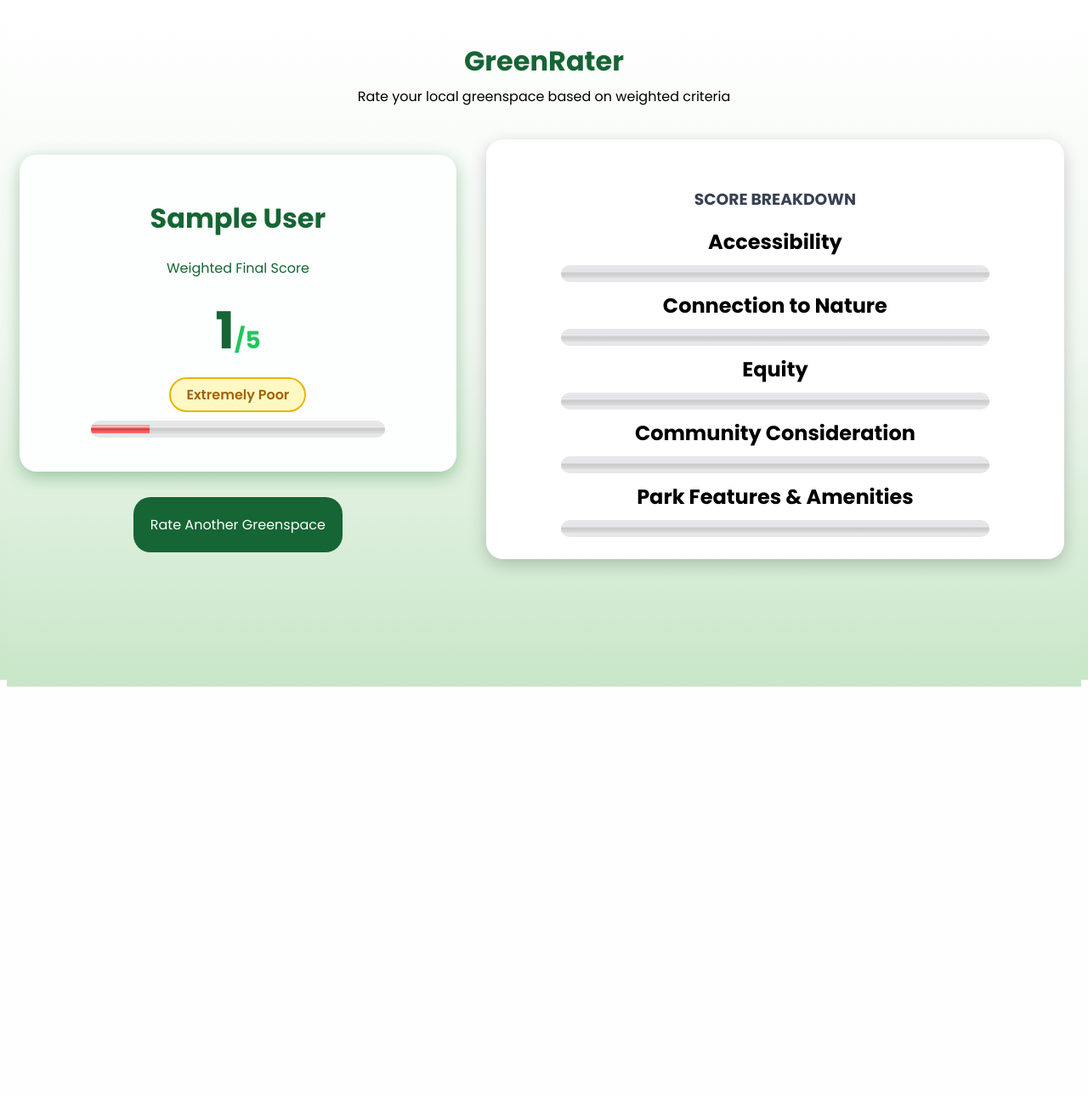
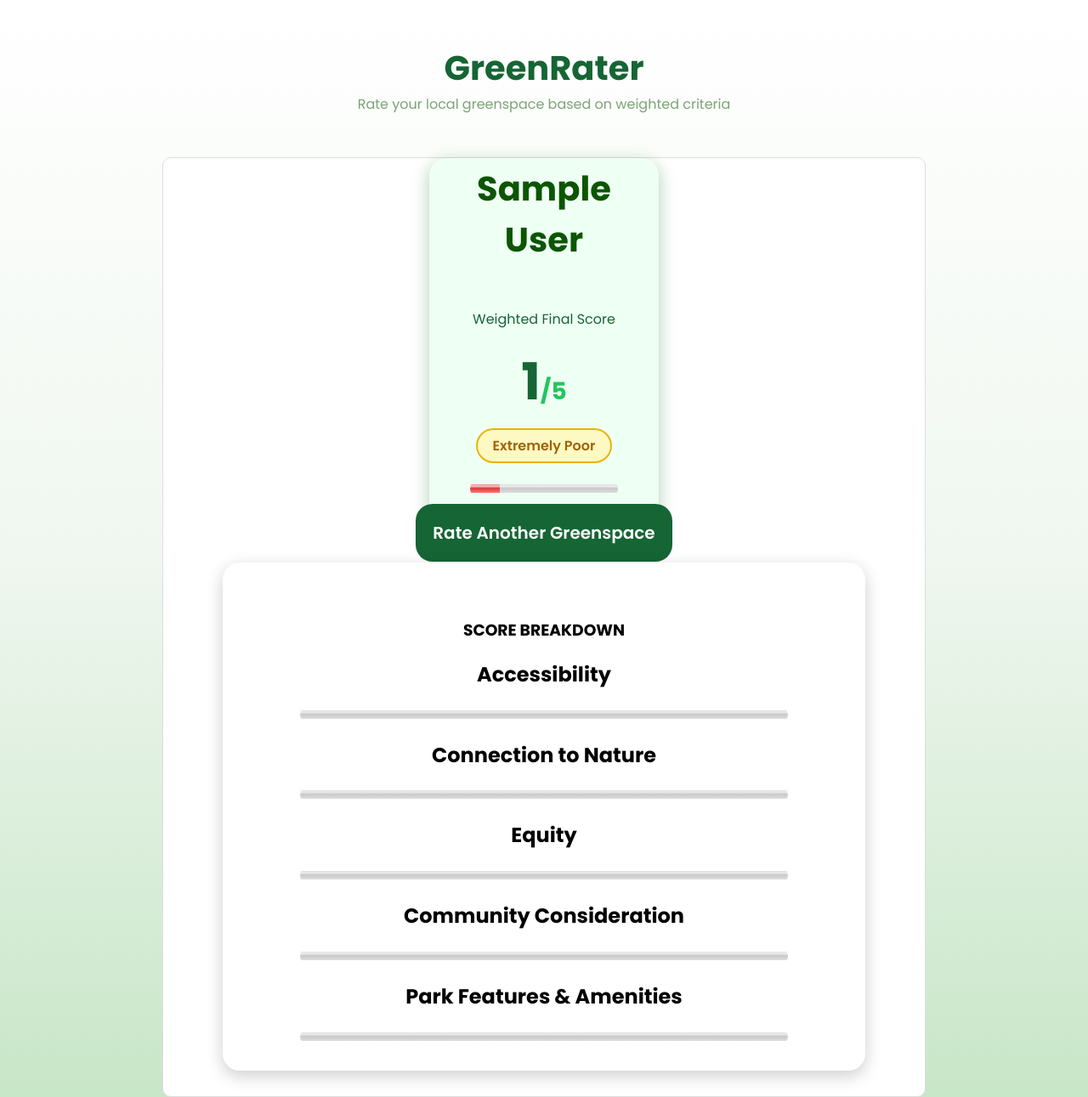
Before and after one commit to lurplee/greenspace_project, a Flask app: page /results in a window 1280 px wide. Shown: the whole page at 85% size. Before the commit the page ends 808 px from the top, so only its background shows below. Run offline with Flask 3, Linux system fonts and the light colour scheme; the visitor is signed in with stand-in values (Sample User, id 1).

Commit message:
Restructing home page and results page styling, adding top navigation bar

```diff
--- a/static/style.css
+++ b/static/style.css
@@ -1,110 +1,196 @@
-body,html {
-    background: linear-gradient(to bottom, #ffffff, #f0f7f0, #c8e6c8);        height:100%;
+html,
+body {
+    min-height: 100%;
+    margin: 0;
     font-family: Poppins;
-
 }
 
-.heading .p{
-    margin-bottom:40px;
+body {
+    background: linear-gradient(to bottom, #ffffff, #f0f7f0, #c8e6c8);
+    background-repeat: no-repeat;
+}
+
+/* Navbar container */
+.navbar {
+    overflow: hidden;
+    background-color: #093902;
+    padding-right: 20px;
+}
+
+/* Links inside navbar */
+.navbar a {
+    float: right;
+    font-size: 16px;
+    color: white;
+    text-align: center;
+    padding: 30px 16px;
+    text-decoration: underline 0.15em rgba(0, 0, 0, 0);
+    transition: text-decoration-color 300ms;
+}
+
+/* Dropdown container */
+.dropdown {
+    float: right;
+    overflow: hidden;
+}
+
+/* Dropdown button */
+.dropdown .dropbtn {
+    font-size: 16px;
+    border: none;
+    outline: none;
+    color: white;
+    padding: 30px 16px;
+    background-color: inherit;
+    font-family: inherit;
+    margin: 0;
+}
+
+/* Navbar title */
+.navbar h1 {
+    margin-left: 40px;
+    font-weight: 600;
+    float: left;
+    color: white;
+    font-size: 30px;
+}
+
+/* Navbar hover */
+.navbar a:hover,
+.dropdown:hover .dropbtn {
+    text-decoration-color: white;
+    text-underline-offset: 0.4em;
+}
+
+/* Dropdown content */
+.dropdown-content {
+    display: none;
+    position: absolute;
+    background-color: #f9f9f9;
+    min-width: 160px;
+    box-shadow: 0px 8px 16px rgba(0, 0, 0, 0.2);
+    z-index: 1;
+}
+
+/* Dropdown links */
+.dropdown-content a {
+    float: none;
+    color: white;
+    padding: 12px 16px;
+    display: block;
+    text-align: left;
+    background-color: #093902;
+    text-decoration: underline 0.15em rgba(0, 0, 0, 0);
+    text-underline-offset: 0.2em;
+    transition: text-decoration-color 300ms,
+        text-underline-offset 300ms;
+}
+
+/* Show dropdown on hover */
+.dropdown:hover .dropdown-content {
+    display: block;
+}
+
+/* Heading section */
+.heading {
+    text-align: center;
+}
+
+.heading p {
+    padding-bottom: 50px;
+    color: #7ca376;
+    margin: 0;
 }
 
 .heading h1 {
-    padding-top:40px;
-    margin-bottom:5px;
-    font-family: Poppins;
-    text-align: center;
-    color:#166534;
+    margin: 0;
+    padding-top: 50px;
+    font-size: 40px;
+    color: #166534;
 }
 
-h1{
-        color: #166534;
+/* Rating card */
+
+.rating-card {
+    border: 1px solid rgba(0, 0, 0, 0.08);
+    border-radius: 16px;
+    padding: 25px;
+    margin-bottom: 20px;
+    background: white;
+}
+/* Main form container */
+.form-container {
+    box-shadow:
+        0 19px 38px rgba(2, 113, 35, 0.3),
+        0 15px 12px rgba(1, 103, 27, 0.22);
+
+    background-color: white;
+    width: 70%;
+    max-width: 900px;
+    margin: 0 auto 10%;
+    padding: 2%;
+    border-radius: 20px;
 }
 
-p{
-    margin-top:0;
-    text-align:center;
-}
-
-
-
-
-.form-container {
-    background-color: white;
-    margin-left:15%;
-    padding:2%;
-    margin-right:15%;
-    margin-bottom:10%;
-    border-radius:5%;
-
-}
-
-.form-container p{
-    text-align:left;
-    margin-top:0;
+.form-container p {
+    text-align: center;
+    margin-top: 0;
+    margin-left: 30px;
+    margin-right: 30px;
 }
 
 .form-container h2 {
-    text-align: left;
+    text-align: center;
     margin-bottom: 0;
 }
 
+/* Star rating */
 .star-rating {
     direction: rtl;
-    display: inline-block;
-    cursor: pointer;
-    margin-top:0;
-    margin-bottom:2%;
-    font-size:30px;
+    display: flex;
+    justify-content: center;
+    gap: 5px;
+    font-size: 30px;
+    margin-bottom: 2%;
 }
 
 .star-rating input {
     display: none;
 }
 
-
 .star-rating input:checked~label {
     color: #ffc107;
 }
-
 
 .star-rating label:hover,
 .star-rating label:hover~label {
     color: #ffbf0080;
 }
 
-
-
-.name-container{
-    text-align:center;
-}
-
-.name-container h2{
+/* Name section */
+.name-container {
     text-align: center;
 }
-
-
 
 .park-name {
     text-align: center;
     color: #166534;
 }
 
+/* Score card */
 .score-card {
-    background: #fcfffd;
-    padding: 30px;
-    margin:20px;
+    background: #d8ffe570;
+    padding: 2%;
     border-radius: 20px;
     text-align: center;
-    justify-content: center;
-    margin-top: 20px;
-    box-shadow: 0 6px 20px rgba(0, 106, 19, 0.325);    width:90%;
+    width: 80%;
+    margin: auto;
+    box-shadow: 0 6px 20px rgba(0, 106, 19, 0.325);
     transition: box-shadow 0.3s ease-in-out;
-
 }
 
-.score-card:hover{
-        box-shadow: 0 6px 20px rgba(1, 112, 23, 0.556);
-        transition: box-shadow  0.3s ease-in-out;
+.score-card:hover {
+    box-shadow: 0 6px 20px rgba(1, 112, 23, 0.556);
 }
 
 .score-title {
@@ -117,7 +203,6 @@ p{
     display: flex;
     align-items: baseline;
     justify-content: center;
-    flex-direction: row;
     white-space: nowrap;
     color: #166534;
 }
@@ -127,34 +212,54 @@ p{
     color: #22c55e;
 }
 
-
-.breakdown-container{
+/* Breakdown container */
+.breakdown-container {
+    margin-top: 20px;
+    background-color: white;
+    border-radius: 20px;
+    width: 80%;
+    margin-left: auto;
+    margin-right: auto;
+    padding: 20px;
+    padding-bottom: 30px;
     box-shadow: 0 6px 20px rgba(0, 0, 0, 0.20);
     transition: box-shadow 0.3s ease-in-out;
-    background-color: white;
-    border-radius: 20px;
-    padding: 2%;
-    margin: 20px;
-    width:50%
+    overflow: hidden;
+}
 
-}
 .breakdown-title {
     margin-top: 30px;
     color: #374151;
 }
 
-.score-container{
+/* Score container */
+.score-container {
+    background-color: white;
     text-align: center;
     display: flex;
+    flex-direction: column;
     align-items: center;
+    border: 1px rgb(221, 221, 221) solid;
+    border-radius: 10px;
+    width: 70%;
+    margin: auto;
+    padding-bottom: 30px;
 }
 
-.score-container h2{
-    margin:10px;
-    padding: 0;
+.score-container h3 {
+    padding-top: 45px;
+    margin: 0;
+    color: black;
 }
 
+.score-container h1 {
+    padding-bottom: 35px;
+    font-size: 40px;
+    margin: 0;
+    color: #0c5501;
+}
 
+/* Badge */
 .score-badge {
     display: inline-block;
     margin-top: 10px;
@@ -166,35 +271,48 @@ p{
     font-weight: 600;
 }
 
-.progress-bar meter, meter{
-    width:80%;
+/* Progress bars */
+.progress-bar {
+    margin: 10px;
+    padding: 10px;
+}
+
+.progress-bar meter,
+meter {
+    width: 80%;
     height: 20px;
-    background: #e5e7eb;
     border-radius: 999px;
     overflow: hidden;
 }
 
-.progress-bar{
-    margin:10px
+/* Buttons */
+.general-button {
+    display: flex;
+    justify-content: center;
+    align-items: center;
+    gap: 10px;
 }
 
-.left-column a{
-    padding:20px;
-    color:white;
+.general-button input,
+.score-container a {
+    padding: 20px;
+    color: white;
     background-color: #166534;
-    margin:10px;
+    margin: 10px;
     border-radius: 20px;
     text-decoration: none;
+    font-family: Poppins;
+    font-size: 20px;
+    font-weight: 600;
+    border: none;
+    cursor: pointer;
 }
 
-.left-column a:hover{
-    background-color:#166534e4 ;
+.general-button input {
+    width: 30%;
+}
 
+.general-button input:hover,
+.score-container a:hover {
+    background-color: #0f4d27;
 }
-.left-column{
-    display: flex;
-    flex-direction: column;
-    margin: 20px;
-    width: 40%;
-    align-items: center;
-}
```
